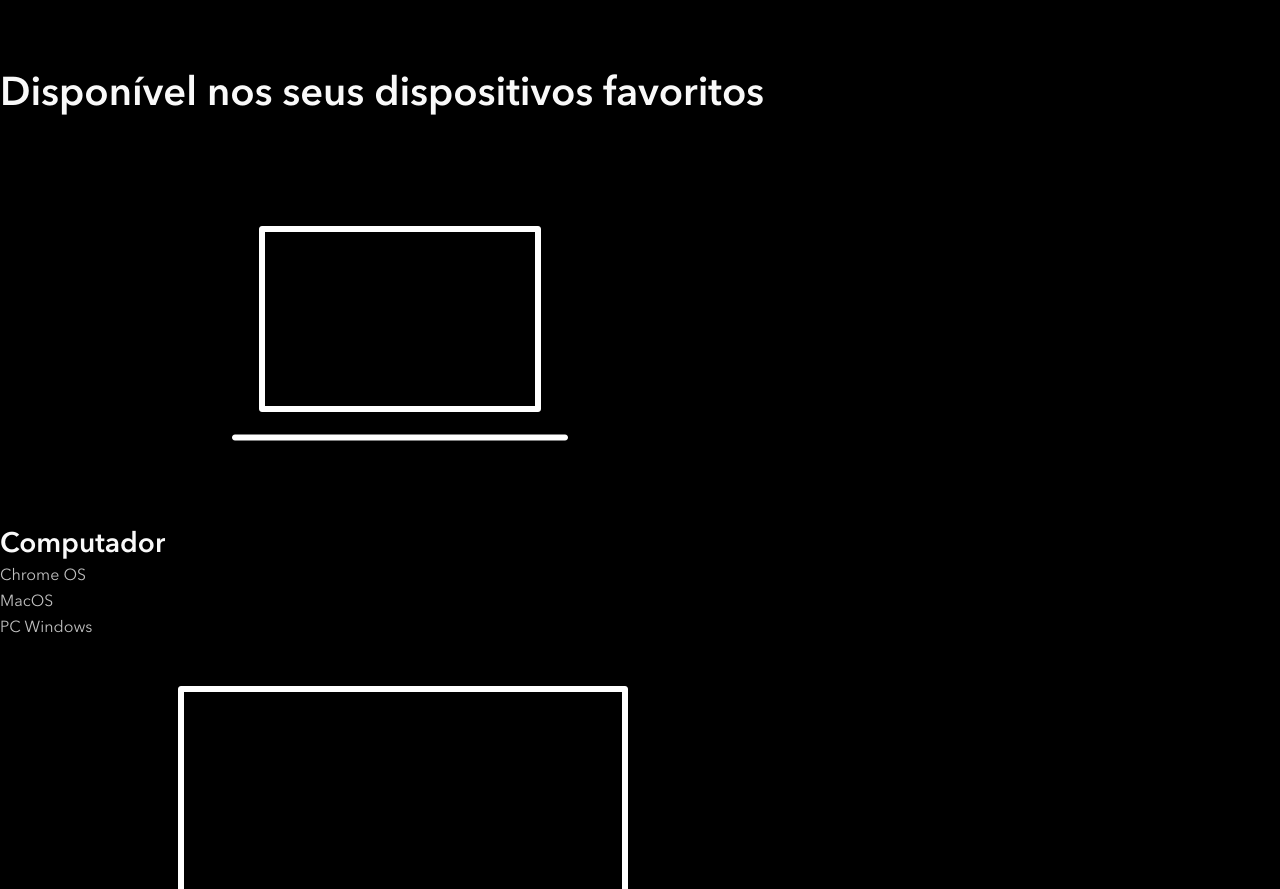
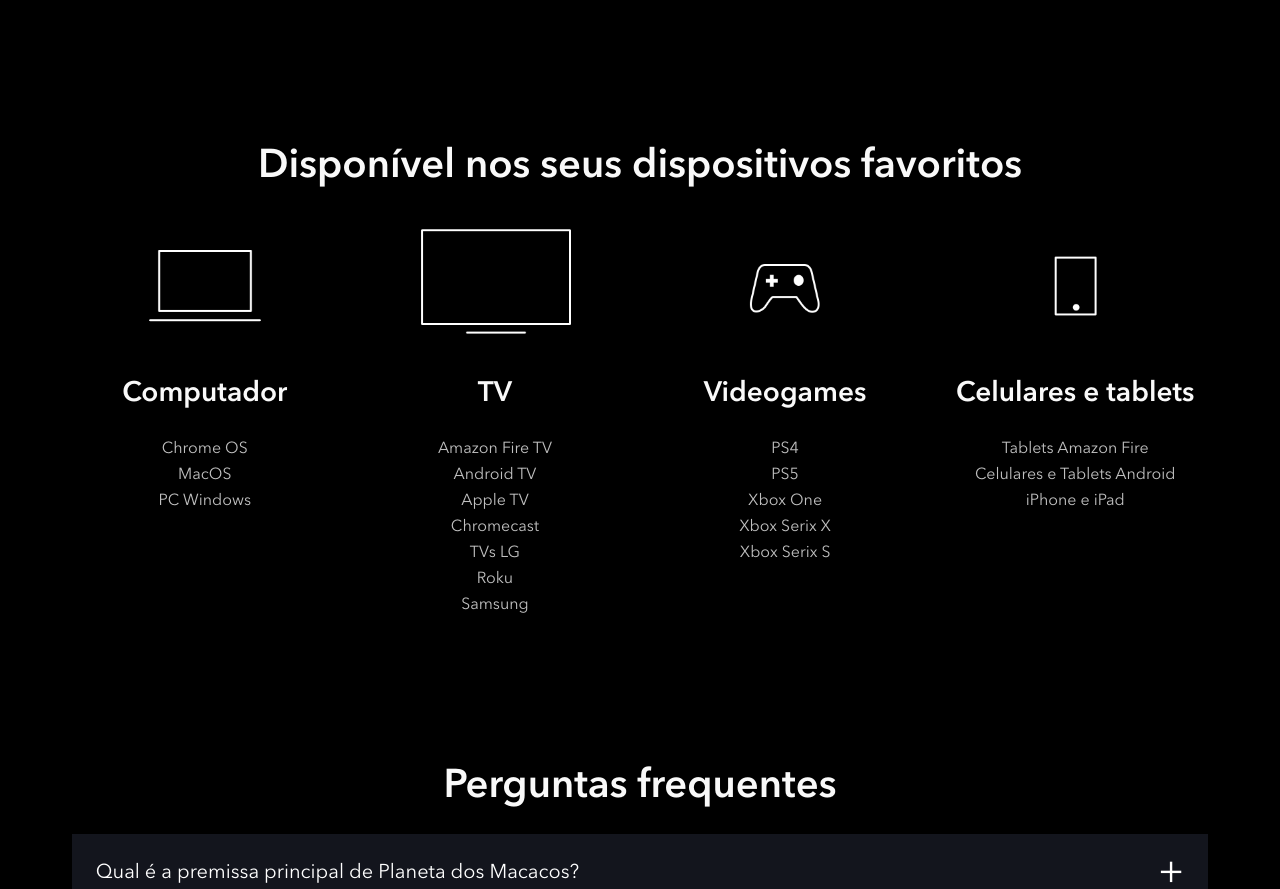
Before and after one commit to CaioSPaiva/planeta_dos_macacos, a website: page index.html in a window 1280 px wide. Shown: the part 3830-4719 px from the top of the page. Drawn offline with nearby package versions, Linux system fonts and the light colour scheme; files that its build step writes are made by us from their sources; files whose address does not match are found by name.

Commit message:
ajustes no available- devices

```diff
--- /dev/null
+++ b/src/styles/_available-devices.scss
@@ -0,0 +1,35 @@
+.available-devices {
+    padding: 5.6vw;
+
+    h2 {
+        text-align: center;
+        margin-bottom: 24px;
+    }
+
+    &__list {
+        display: grid;
+        gap: 24px;
+        grid-template-columns: repeat(4, 1fr);
+
+        @media (max-width: 768px) {
+            grid-template-columns: 1fr 1fr;
+        }
+
+        &__item {
+            text-align: center;
+
+            h4 {
+                margin-top: 20px;
+                margin-bottom: 24px;
+            }
+
+            li {
+                list-style-type: none;
+            }
+
+            img {
+                max-width: 100%;
+            }
+        }
+    }
+}
--- a/src/styles/_hero.scss
+++ b/src/styles/_hero.scss
@@ -9,7 +9,6 @@
     background-size: cover;
 
     @media (max-width: 768px) {
-        background-image: url(../images/hero_celular.jpeg);
         padding-top: calc(50vw + 25px);
         background-size: contain;
         background-repeat: no-repeat;
--- a/src/styles/main.scss
+++ b/src/styles/main.scss
@@ -4,6 +4,7 @@
 @use 'faq';
 @use 'footer';
 @use 'header';
+@use 'available-devices';
 
 @font-face {
     font-family: Avenir;
```
